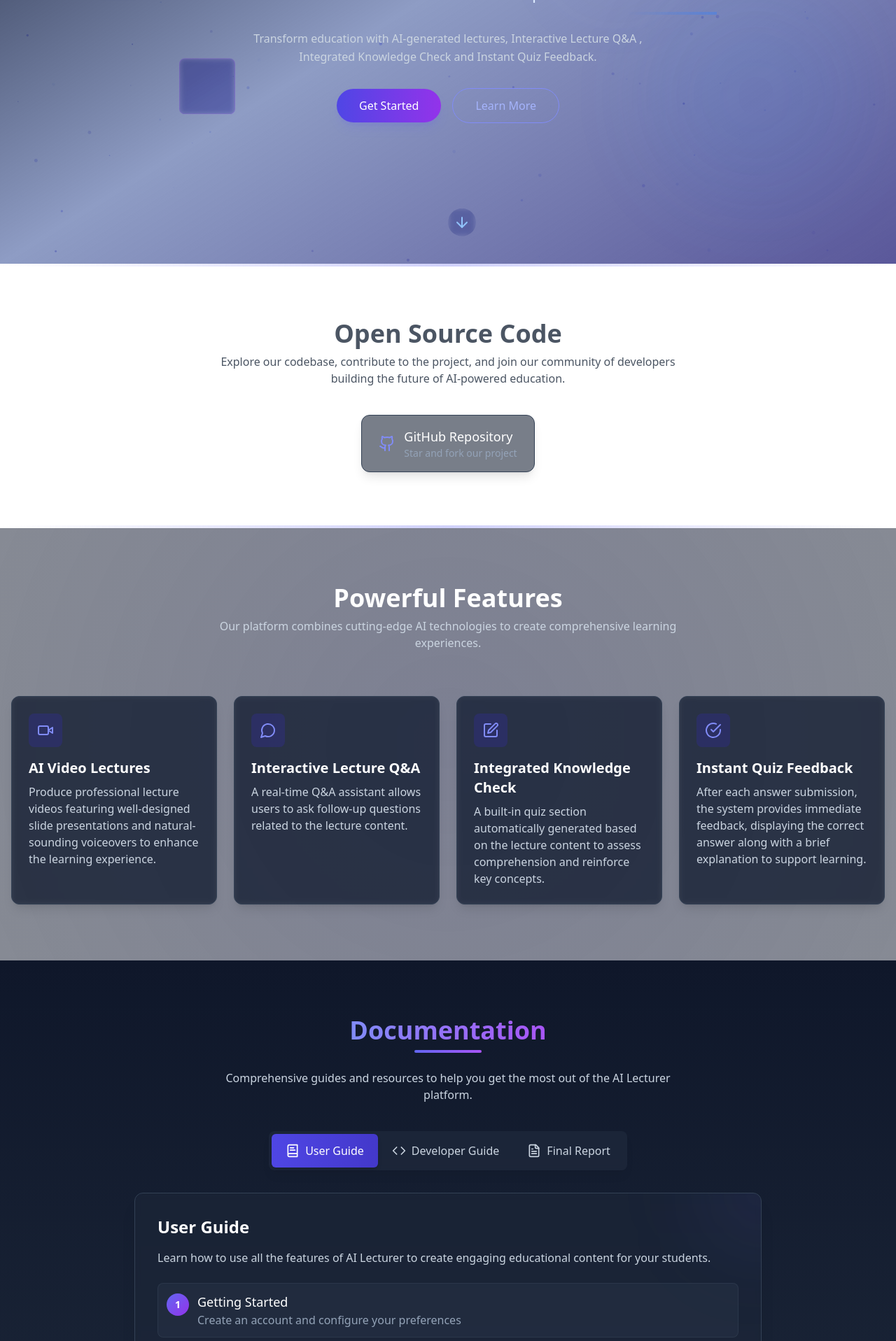
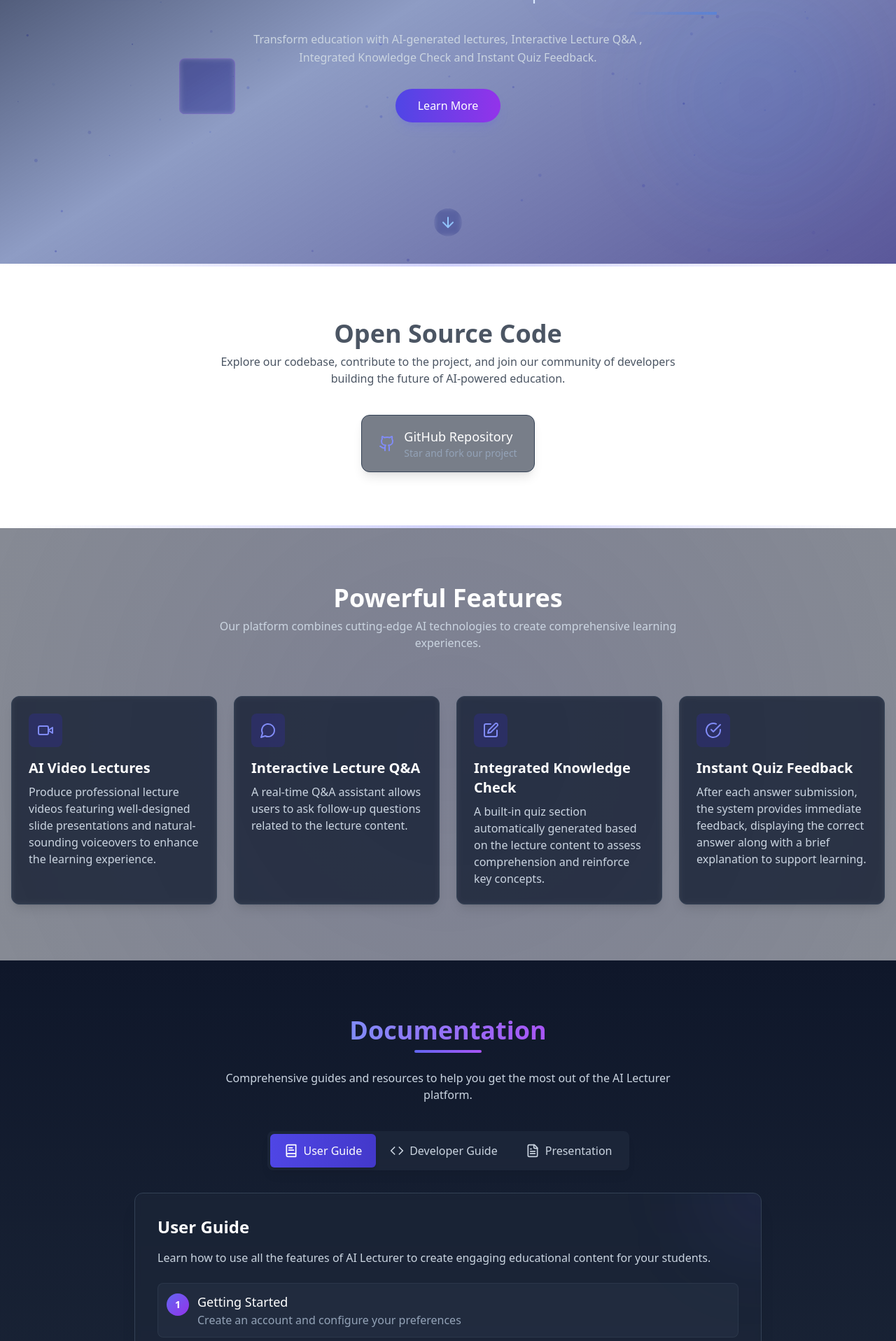
Before and after one commit to vedredd7/Ai_Lecturer, a React (Vite) app: page / in a window 1280 px wide. Shown: the part 423-2340 px from the top of the page at 70% size. Built offline with nearby package versions, Linux system fonts and the light colour scheme.

Commit message:
added PPT

```diff
--- a/src/components/Demo.tsx
+++ b/src/components/Demo.tsx
@@ -1,5 +1,5 @@
 import React, { useEffect, useState, useRef } from 'react';
-import { ArrowRight, ArrowLeft } from "lucide-react";
+//import { ArrowRight, ArrowLeft } from "lucide-react";
 
 
 export const Demo: React.FC = () => {
@@ -8,11 +8,11 @@ export const Demo: React.FC = () => {
   const [progress, setProgress] = useState(0);
   const [isHovering, setIsHovering] = useState(false);
   const videoContainerRef = useRef<HTMLDivElement>(null);
-  const [videoIndex, setVideoIndex] = useState(0);
+  const [videoIndex] = useState(0);
+//  const [videoIndex, setVideoIndex] = useState(0);
+
   const videoUrls = [
-  "https://www.youtube.com/embed/CdkMWrpYWlA?rel=0&autoplay=0&mute=1",
-  "https://www.youtube.com/embed/dM7bpcaH9c4?rel=0&autoplay=0&mute=1"
-  ];
+  "https://www.youtube.com/embed/CdkMWrpYWlA?rel=0&autoplay=0&mute=1"  ];
 
   useEffect(() => {
     const observer = new IntersectionObserver(
@@ -51,7 +51,7 @@ export const Demo: React.FC = () => {
     return () => clearInterval(interval);
   }, [isPlaying, progress]);
 
-  const handleNextVideo = () => {
+{/*  const handleNextVideo = () => {
     setVideoIndex((prevIndex) => (prevIndex + 1) % videoUrls.length);
   };
 
@@ -60,7 +60,7 @@ export const Demo: React.FC = () => {
       (prevIndex - 1 + videoUrls.length) % videoUrls.length
     );
   };
-
+*/}
   return (
     <section
       id="demo"
@@ -97,12 +97,12 @@ export const Demo: React.FC = () => {
                 allow="accelerometer; autoplay; clipboard-write; encrypted-media; gyroscope; picture-in-picture"
                 allowFullScreen
               ></iframe>
-              <button
+             {/*} <button
   onClick={handlePrevVideo}
   className="absolute bottom-8 left-4 bg-indigo-600 text-white p-2 rounded-full hover:bg-indigo-700 transition shadow-lg"
   aria-label="Previous video"
 >
-  <ArrowLeft className="w-5 h-5" />
+ <ArrowLeft className="w-5 h-5" />
 </button>
 
 <button
@@ -112,7 +112,7 @@ export const Demo: React.FC = () => {
 >
   <ArrowRight className="w-5 h-5" />
 </button>
-
+          */}
             </div>
           </div>
 
--- a/src/components/Documentation.tsx
+++ b/src/components/Documentation.tsx
@@ -1,5 +1,5 @@
 import React, { useEffect, useState, useRef } from 'react';
-import { BookText, Code, FileText } from 'lucide-react';
+import { BookText, Code,FileText} from 'lucide-react';
 
 export const Documentation: React.FC = () => {
   const [activeTab, setActiveTab] = useState('user');
@@ -26,7 +26,7 @@ export const Documentation: React.FC = () => {
   const tabs = [
     { id: 'user', label: 'User Guide', icon: <BookText size={20} /> },
     { id: 'developer', label: 'Developer Guide', icon: <Code size={20} /> },
-    { id: 'api', label: 'Final Report', icon: <FileText size={20} /> },
+    { id: 'api', label: 'Presentation', icon: <FileText size={20} /> },
   ];
 
   return (
@@ -79,6 +79,7 @@ export const Documentation: React.FC = () => {
             <div className="absolute bottom-0 left-0 w-40 h-40 bg-purple-500/10 rounded-full blur-3xl translate-y-1/2 -translate-x-1/2"></div>
 
             <div className="relative z-10">
+
               {activeTab === 'user' && (
                 <div className="animate-fadeIn">
                   <h3 className="text-2xl font-semibold text-white mb-4">User Guide</h3>
@@ -110,7 +111,7 @@ export const Documentation: React.FC = () => {
                   </ul>
                   <div className="mt-8">
                     <a
-                      href="https://drive.google.com/file/d/1Lc5nUs7RnNiHrCMvNBg_-rRwFuue813L/view?usp=drive_link"
+                      href="https://github.com/UNH-TCOE-ECECS/S25-S1-Team3/blob/dev/docs/developer_doc.md"
                       className="inline-flex items-center gap-2 px-5 py-2.5 bg-gradient-to-r from-indigo-600 to-indigo-700 hover:from-indigo-500 hover:to-indigo-600 text-white rounded-lg font-medium transition-all duration-300 shadow-lg shadow-indigo-700/20"
                     >
                       <BookText size={18} />
@@ -159,7 +160,7 @@ python ai_lecturer.py
                   </div>
                   <div className="mt-6">
                     <a
-                      href="https://drive.google.com/file/d/1llyO9voD93iACALSlLjxG2KO-lBu412u/view?usp=drive_link"
+                      href="https://github.com/UNH-TCOE-ECECS/S25-S1-Team3/blob/dev/docs/user_doc.md"
                       className="inline-flex items-center gap-2 px-5 py-2.5 bg-gradient-to-r from-indigo-600 to-indigo-700 hover:from-indigo-500 hover:to-indigo-600 text-white rounded-lg font-medium transition-all duration-300 shadow-lg shadow-indigo-700/20"
                     >
                       <Code size={18} />
@@ -171,7 +172,7 @@ python ai_lecturer.py
 
               {activeTab === 'api' && (
                 <div className="animate-fadeIn">
-                  <h3 className="text-2xl font-semibold text-white mb-4">Final Report</h3>
+                {/*}  <h3 className="text-2xl font-semibold text-white mb-4">Final Report</h3>
                   <p className="text-slate-300 mb-4">
                   </p>
                   <ul className="space-y-4 mt-6">
@@ -197,6 +198,17 @@ python ai_lecturer.py
                       </div>
                     </li>
                   </ul>
+              */}
+                  <div className="mt-6">
+      <iframe
+        src="https://docs.google.com/presentation/d/1kO2i_7XUc1T8ozcWYPnY_MTiVsC9PehQ/embed?start=true&loop=true&delayms=3000"
+        width="100%"
+        height="600"
+        frameBorder="0"
+        allowFullScreen
+        className="rounded-lg border border-slate-600"
+      ></iframe>
+    </div>
 
                   <div className="mt-6">
                     <a
@@ -204,11 +216,13 @@ python ai_lecturer.py
                       className="inline-flex items-center gap-2 px-5 py-2.5 bg-gradient-to-r from-indigo-600 to-indigo-700 hover:from-indigo-500 hover:to-indigo-600 text-white rounded-lg font-medium transition-all duration-300 shadow-lg shadow-indigo-700/20"
                     >
                       <FileText size={18} />
-                      <span>View Complete Report</span>
+                      <span>Download Here</span>
                     </a>
                   </div>
                 </div>
               )}
+
+
             </div>
           </div>
         </div>
--- a/src/components/Hero.tsx
+++ b/src/components/Hero.tsx
@@ -133,28 +133,20 @@ export const Hero: React.FC = () => {
         </p>
 
         <div className="mt-8 flex flex-col md:flex-row items-center justify-center gap-4">
-        <a href="https://your-project-website.com" target="_blank" rel="noopener noreferrer">
+        <a href="#repo" className="relative z-10">
           <button
             className="group relative px-8 py-3 bg-gradient-to-r from-indigo-600 to-purple-600 text-white rounded-full font-medium transition-all duration-300 shadow-lg shadow-indigo-500/20 hover:shadow-indigo-500/40 overflow-hidden"
           >
-            <span className="relative z-10">Get Started</span>
+            <span className="relative z-10"> Learn More</span>
             <span className="absolute inset-0 bg-gradient-to-r from-indigo-700 to-purple-700 opacity-0 group-hover:opacity-100 transition-opacity duration-300"></span>
           </button>
-        </a>
-          <button
-            className="group relative px-8 py-3 bg-transparent border border-indigo-400 text-indigo-300 hover:text-white rounded-full font-medium transition-all duration-300 overflow-hidden"
-          >
-            <a href="#features" className="relative z-10">
-              Learn More
-            </a>
-            <span className="absolute inset-0 bg-gradient-to-r from-indigo-500 to-purple-500 opacity-0 group-hover:opacity-100 transition-opacity duration-300"></span>
-          </button>
+      </a>
         </div>
       </div>
 
       {/* Scroll indicator */}
       <div
-        className="absolute bottom-8 left-1/2 transform -translate-x-1/2 cursor-pointer animate-bounce z-10"
+        className="absolute bottom-8 left-1/36 transform -translate-x-1/2 cursor-pointer animate-bounce z-10"
         onClick={scrollToRepo}
       >
         <div className="p-2 rounded-full bg-white/10 backdrop-blur-sm">
```
